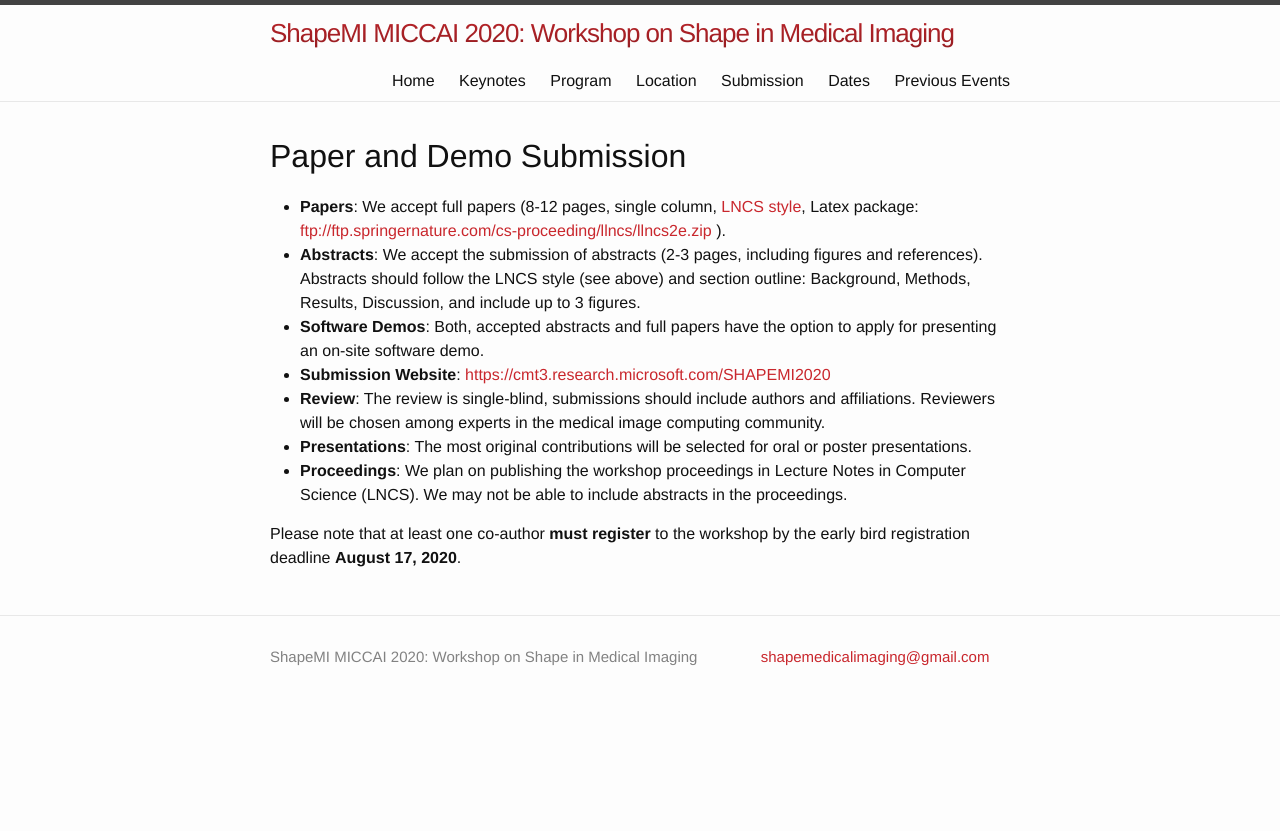
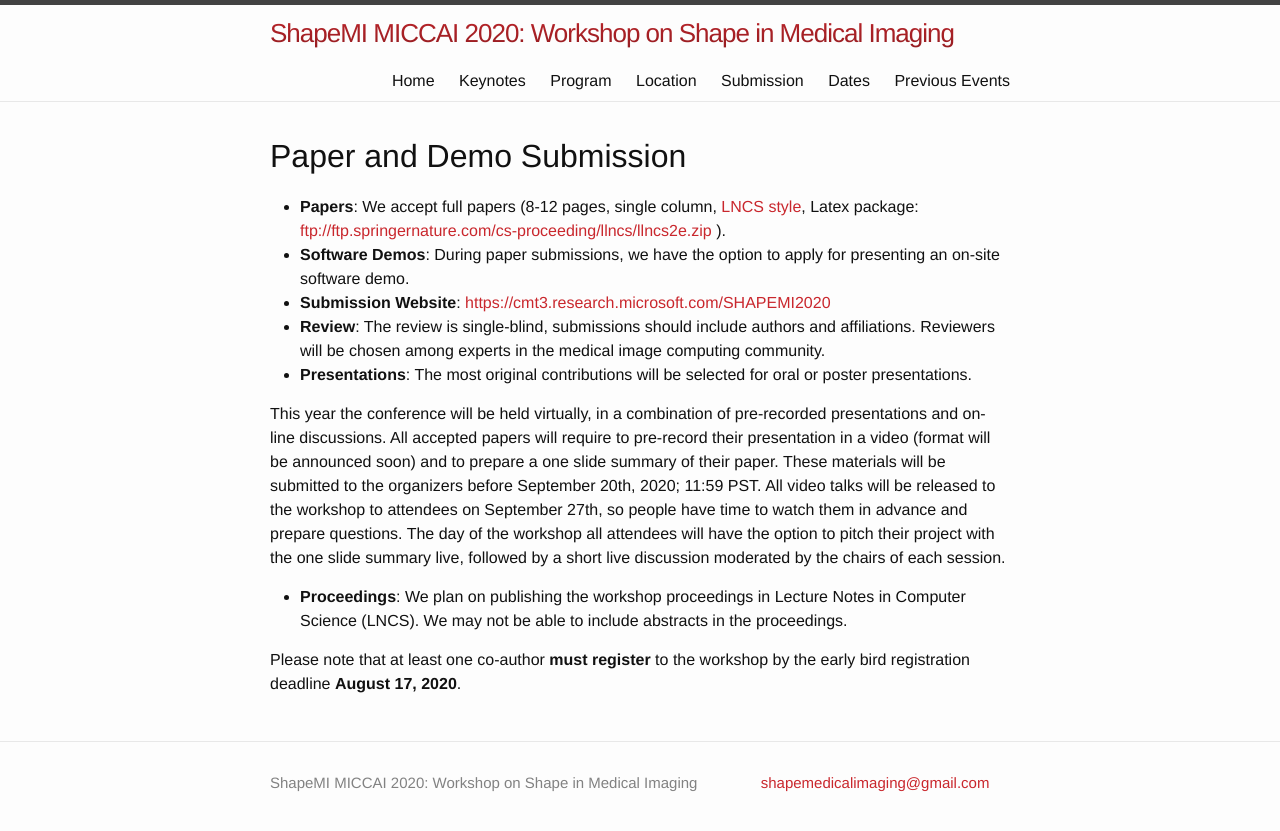
Before and after one commit to shapemi/shapemi2020, a Jekyll site: the page built from submission/index.md, in a window 1280 px wide. Shown: the top 831 px of the page. Built offline with Jekyll 4.4.1, drawn with Linux system fonts in a browser that asks for light colours.

Commit message:
ENH: Add information about virtual presentations

```diff
--- a/submission/index.md
+++ b/submission/index.md
@@ -7,11 +7,13 @@ order: 4
 # Paper and Demo Submission
 
 * **Papers**: We accept full papers (8-12 pages, single column, [LNCS style](http://www.springer.com/de/it-informatik/lncs/conference-proceedings-guidelines), Latex package: [ftp://ftp.springernature.com/cs-proceeding/llncs/llncs2e.zip](ftp://ftp.springernature.com/cs-proceeding/llncs/llncs2e.zip) ).
-* **Abstracts**: We accept the submission of abstracts (2-3 pages, including figures and references). Abstracts should follow the LNCS style (see above) and section outline: Background, Methods, Results, Discussion, and include up to 3 figures.
-* **Software Demos**: Both, accepted abstracts and full papers have the option to apply for presenting an on-site software demo.
+* **Software Demos**: During paper submissions, we have the option to apply for presenting an on-site software demo.
 * **Submission Website**: [https://cmt3.research.microsoft.com/SHAPEMI2020](https://cmt3.research.microsoft.com/SHAPEMI2020)
 * **Review**: The review is single-blind, submissions should include authors and affiliations. Reviewers will be chosen among experts in the medical image computing community.
 * **Presentations**: The most original contributions will be selected for oral or poster presentations.
+
+This year the conference will be held virtually, in a combination of pre-recorded presentations and on-line discussions. All accepted papers will require to pre-record their presentation in a video (format will be announced soon) and to prepare a one slide summary of their paper. These materials will be submitted to the organizers before September 20th, 2020; 11:59 PST. All video talks will be released to the workshop to attendees on September 27th, so people have time to watch them in advance and prepare questions. The day of the workshop all attendees will have the option to pitch their project with the one slide summary live, followed by a short live discussion moderated by the chairs of each session.
+
 * **Proceedings**: We plan on publishing the workshop proceedings in Lecture Notes in Computer Science (LNCS). We may not be able to include abstracts in the proceedings.
 
 Please note that at least one co-author **must register** to the workshop by the early bird registration deadline **August 17, 2020**.
```
